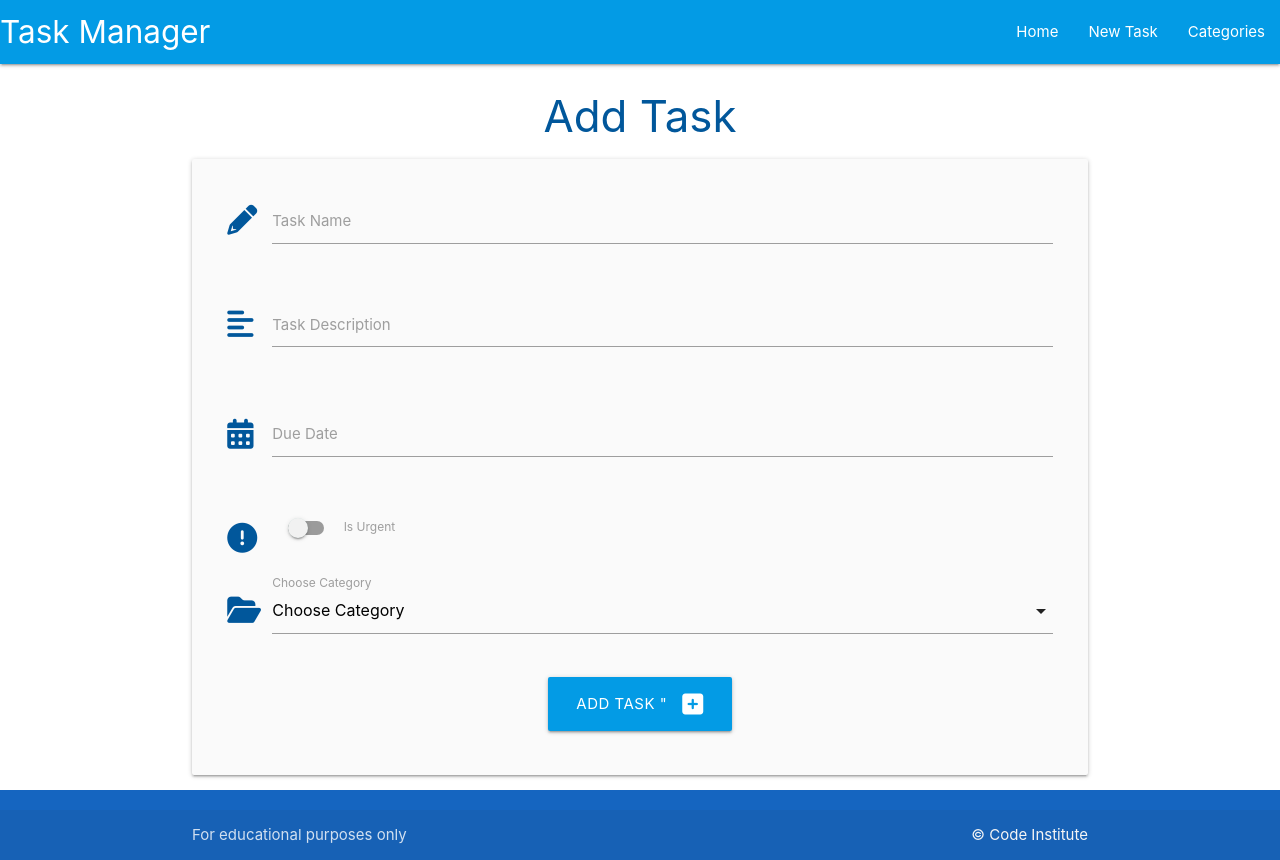
After one commit to Caitriona71/Flask-SQLAlchemy-Task-Manager2cb, a Flask app: page /add_task in a window 1280 px wide. The commit adds this page. Run offline with Flask 2, Linux system fonts and the light colour scheme; data that the repository does not hold is empty.

```diff
--- a/taskmanager/models.py
+++ b/taskmanager/models.py
@@ -2,7 +2,6 @@ from taskmanager import db
 
 
 class Category(db.Model):
-
     # schema for the Category model
     id = db.Column(db.Integer, primary_key=True)
     category_name = db.Column(db.String(25), unique=True, nullable=False)
--- a/taskmanager/routes.py
+++ b/taskmanager/routes.py
@@ -5,7 +5,8 @@ from taskmanager.models import Category, Task
 
 @app.route("/")
 def home():
-    return render_template("tasks.html")
+    tasks = list(Task.query.order_by(Task.id).all())
+    return render_template("tasks.html", tasks=tasks)
 
 
 @app.route("/categories")
@@ -23,6 +24,7 @@ def add_category():
         return redirect(url_for("categories"))
     return render_template("add_category.html")
 
+
 @app.route("/edit_category/<int:category_id>", methods=["GET", "POST"])
 def edit_category(category_id):
     category = Category.query.get_or_404(category_id)
@@ -32,9 +34,49 @@ def edit_category(category_id):
         return redirect(url_for("categories"))
     return render_template("edit_category.html", category=category)
 
+
 @app.route("/delete_category/<int:category_id>")
 def delete_category(category_id):
     category = Category.query.get_or_404(category_id)
     db.session.delete(category)
     db.session.commit()
     return redirect(url_for("categories"))
+
+
+@app.route("/add_task", methods=["GET", "POST"])
+def add_task():
+    categories = list(Category.query.order_by(Category.category_name).all())
+    if request.method == "POST":
+        task = Task(
+            task_name=request.form.get("task_name"),
+            task_description=request.form.get("task_description"),
+            is_urgent=bool(True if request.form.get("is_urgent") else False),
+            due_date=request.form.get("due_date"),
+            category_id=request.form.get("category_id")
+        )
+        db.session.add(task)
+        db.session.commit()
+        return redirect(url_for("home"))
+    return render_template("add_task.html", categories=categories)
+
+
+@app.route("/edit_task/<int:task_id>", methods=["GET", "POST"])
+def edit_task(task_id):
+    task = Task.query.get_or_404(task_id)
+    categories = list(Category.query.order_by(Category.category_name).all())
+    if request.method == "POST":
+        task.task_name = request.form.get("task_name")
+        task.task_description = request.form.get("task_description")
+        task.is_urgent = bool(True if request.form.get("is_urgent") else False)
+        task.due_date = request.form.get("due_date")
+        task.category_id = request.form.get("category_id")
+        db.session.commit()
+    return render_template("edit_task.html", task=task, categories=categories)
+
+
+@app.route("/delete_task/<int:task_id>")
+def delete_task(task_id):
+    task = Task.query.get_or_404(task_id)
+    db.session.delete(task)
+    db.session.commit()
+    return redirect(url_for("home"))
--- a/taskmanager/static/js/script.js
+++ b/taskmanager/static/js/script.js
@@ -1,5 +1,20 @@
-document.addEventListener('DOMContentLoaded', function() {
+document.addEventListener("DOMContentLoaded", function() {
     // sidenav initialization
-    let sidenav = document.querySelectorAll('.sidenav');
+    let sidenav = document.querySelectorAll(".sidenav");
     M.Sidenav.init(sidenav);
+
+    //datepicker initialization
+    let datepicker = document.querySelectorAll(".datepicker");
+    M.Datepicker.init(datepicker, {
+        format: "dd mmmm, yyyy",
+        i18n: {done: "Select"}
   });
+
+    // select initialization
+    let selects = document.querySelectorAll("select");
+    M.FormSelect.init(selects);
+
+    // collapsible initialization
+    let collapsibles = document.querySelectorAll(".collapsible");
+    M.Collapsible.init(collapsibles);
+});
--- a/taskmanager/templates/add_category.html
+++ b/taskmanager/templates/add_category.html
@@ -1,6 +1,5 @@
 {% extends "base.html" %}
 {% block content %}
-
 
 <h3 class="light-blue-text text-darken-4 center-align">Add Category</h3>
 
@@ -9,7 +8,7 @@
         <!-- category_name -->
       <div class="row">
         <div class="input-field col s12">
-            <i class="fas fa-folder-open prefix light-blue-text text-darken-4"></i>"
+            <i class="fas fa-folder-open prefix light-blue-text text-darken-4"></i>
           <input id="category_name" name="category_name" minlength="3" maxlength="25" type="text" class="validate" required>
           <label for="category_name">Category Name</label>
         </div>
@@ -18,7 +17,7 @@
         <div class="row">
             <div class="col s12 center-align">
                 <button type="submit" class="btn-large light-blue darken-1">
-                Add Category <i class="fas fa-plus-square right"></i>"
+                Add Category <i class="fas fa-plus-square right"></i>
                 </button>
             </div>
         </div>
--- /dev/null
+++ b/taskmanager/templates/add_task.html
@@ -0,0 +1,71 @@
+{% extends "base.html" %}
+{% block content %}
+
+<h3 class="light-blue-text text-darken-4 center-align">Add Task</h3>
+
+<div class="row card-panel grey lighten-5">
+    <form class="col s12" method="POST" action="{{ url_for('add_task') }}">
+        <!-- Task_name -->
+      <div class="row">
+        <div class="input-field col s12">
+            <i class="fas fa-pencil-alt prefix light-blue-text text-darken-4"></i>
+          <input id="task_name" name="task_name" minlength="5" maxlength="50" type="text" class="validate" required>
+          <label for="task_name">Task Name</label>
+        </div>
+    </div>
+        <!-- Task_description -->
+      <div class="row">
+        <div class="input-field col s12">
+            <i class="fas fa-align-left prefix light-blue-text text-darken-4"></i>
+          <textarea id="task_description" name="task_description" minlength="5" maxlength="200"
+              type="text" class="materialize-textarea validate" required></textarea>
+            <label for="task_description">Task Description</label>
+        </div>
+    </div>
+        <!-- due_date -->
+      <div class="row">
+        <div class="input-field col s12">
+            <i class="fas fa-calendar-alt prefix light-blue-text text-darken-4"></i>
+          <input id="due_date" name="due_date" type="text" class="datepicker validate" required>
+                <label for="due_date">Due Date</label>
+              </div>
+          </div>
+        <!-- is_urgent -->
+      <div class="row">
+        <div class="input-field col s12">
+          <div class="switch">
+            <i class="fas fa-exclamation-circle prefix light-blue-text text-darken-4"></i>
+            <label for=is_urgent>
+              <input id="is_urgent" name="is_urgent" type="checkbox">
+              <span class="lever"></span>
+              Is Urgent
+            </label>
+          </div>
+        </div>
+      </div>
+      <!-- category id -->
+      <div class="row">
+          <div class="input-field col s12">
+              <i class="fas fa-folder-open prefix light-blue-text text-darken-4"></i>
+              <select id="category_id" name="category_id" class="validate" required>
+                  <option value="" disabled selected>Choose Category</option>
+                  {% for category in categories %}
+                      <option value="{{ category.id }}">{{ category.category_name }}</option>
+                  {% endfor %}
+              </select>
+              <label for="category_id">Choose Category</label>
+          </div>
+        </div>
+
+ <!-- submit button -->
+        <div class="row">
+            <div class="col s12 center-align">
+                <button type="submit" class="btn-large light-blue darken-1">
+                Add Task <i class="fas fa-plus-square right"></i>"
+                </button>
+            </div>
+        </div>
+    </form>
+  </div>
+
+  {% endblock %}
--- a/taskmanager/templates/base.html
+++ b/taskmanager/templates/base.html
@@ -15,14 +15,13 @@
 <body>
     <header>
         <!-- top navbar -->
-        <nav>
-            <div class="light-blue darken-1">
+        <nav class="light-blue darken-1">
             <div class="nav-wrapper">
             <a href="{{ url_for('home') }}" class="brand-logo">Task Manager</a>
             <a href="#" data-target="mobile-demo" class="sidenav-trigger"><i class="fas fa-bars"></i></a>
             <ul class="right hide-on-med-and-down">
                 <li><a href="{{ url_for('home') }}">Home</a></li>
-                <li><a href="">New Task</a></li>
+                <li><a href="{{ url_for('add_task') }}">New Task</a></li>
                 <li><a href="{{ url_for('categories') }}">Categories</a></li>
             </ul>
             </div>
@@ -30,7 +29,7 @@
         <!-- mobile sidenav -->
           <ul class="sidenav" id="mobile-demo">
               <li><a href="{{ url_for('home') }}">Home</a></li>
-              <li><a href="">New Task</a></li>
+              <li><a href="{{ url_for('add_task') }}">New Task</a></li>
               <li><a href="{{ url_for('categories') }}">Categories</a></li>
           </ul>
     </header>
--- a/taskmanager/templates/edit_category.html
+++ b/taskmanager/templates/edit_category.html
@@ -1,6 +1,5 @@
 {% extends "base.html" %}
 {% block content %}
-
 
 <h3 class="light-blue-text text-darken-4 center-align">Edit Category</h3>
 
```
Also changed, not shown: taskmanager/templates/edit_task.html (added, +82 -0 lines), taskmanager/templates/tasks.html (+30 -0 lines). Lines whose indentation alone changed are shown as unchanged.
